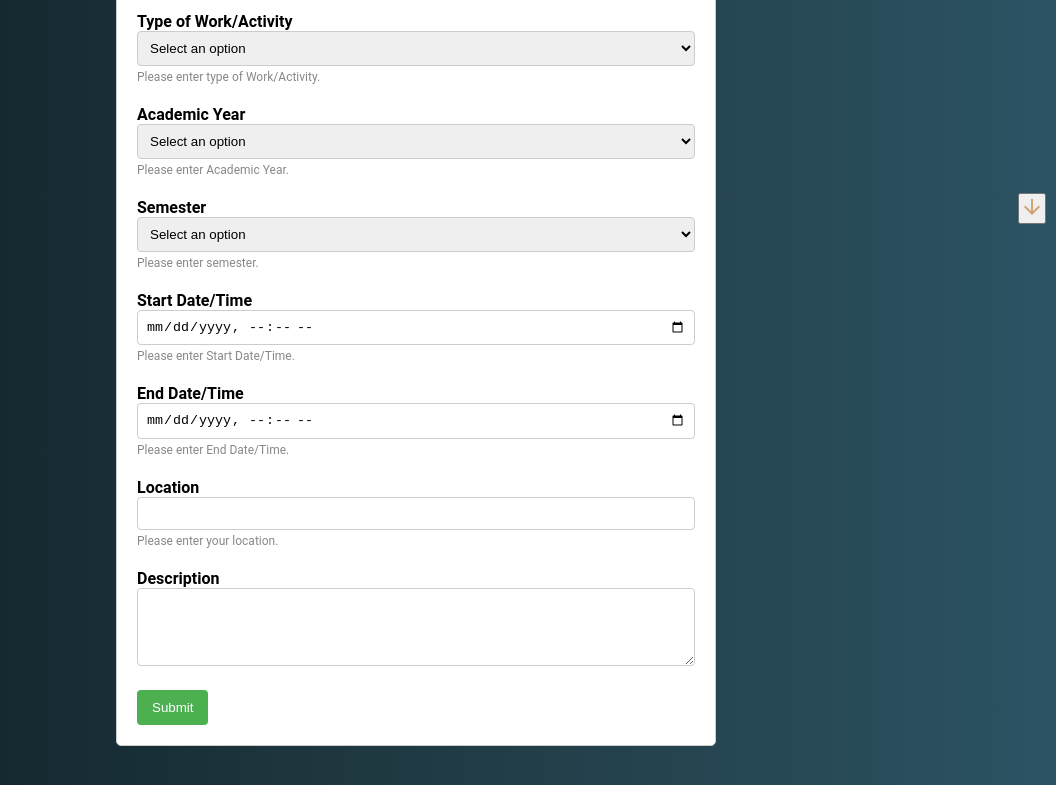
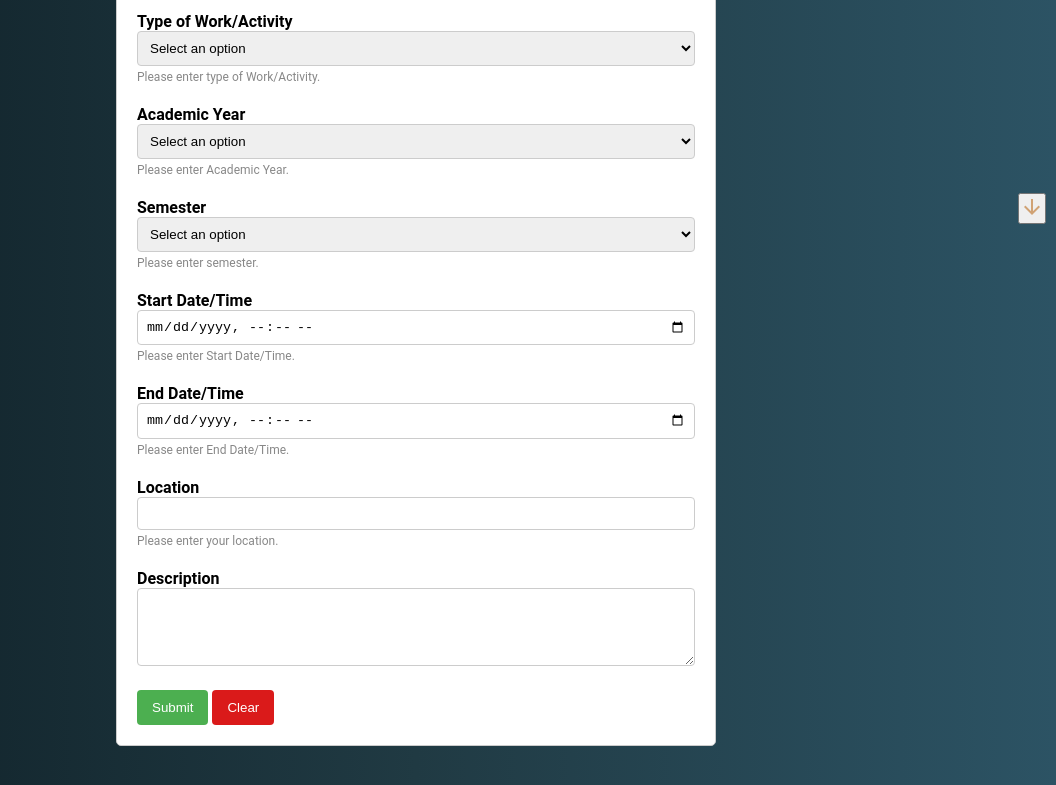
Before and after one commit to surabodee-pha/CS100-Project-G23, a plain HTML site: page html/activities.html in a window 1280 px wide. Shown: the part 566-1351 px from the top of the page, without its empty margins (224-1280 px from the left). Drawn offline with nearby package versions, Linux system fonts and the light colour scheme; no server answers; files whose address does not match are found by name.

Commit message:
clear button

```diff
--- a/css/activities.css
+++ b/css/activities.css
@@ -77,8 +77,7 @@ form button[type="submit"] {
   border-radius: 4px;
   cursor: pointer;
 }
-
-.form-group [type="reset"] {
+form button[type="reset"] {
   background-color: #DA1A1A;
   color: white;
   padding: 10px 15px;
--- a/html/activities.html
+++ b/html/activities.html
@@ -170,7 +170,7 @@
       </div>
 
       <button type="submit" onclick="showInput()">Submit</button>
-
+      <button type="reset" onclick="clear()">Clear</button>
     </form>
     <p><span id='display_message'></span></p>
   </div>
--- a/js/activities.js
+++ b/js/activities.js
@@ -2,6 +2,16 @@ const config = {
   backendUrl: "http://localhost:8000/", // Default backend URL
 };
 const port = 8000;
+
+function clear() {
+  alert("This form has been cleared");
+  const form = document.getElementById("myForm");
+  for (const element of form.elements) {
+  if (element.type !== "submit" && element.type !== "button") {
+    element.value = "";
+    }
+  }
+}
 
 // Function to validate Firstname and Lastname
 function validateName() {
```
